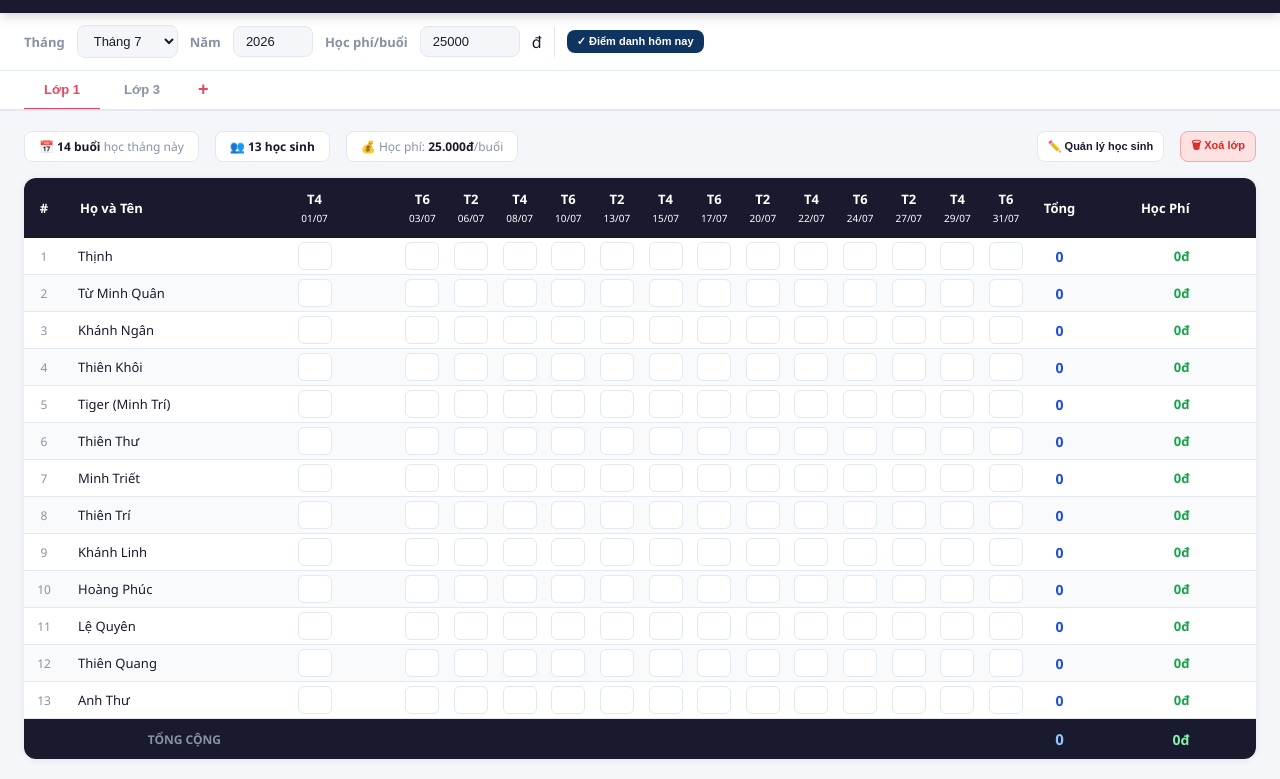
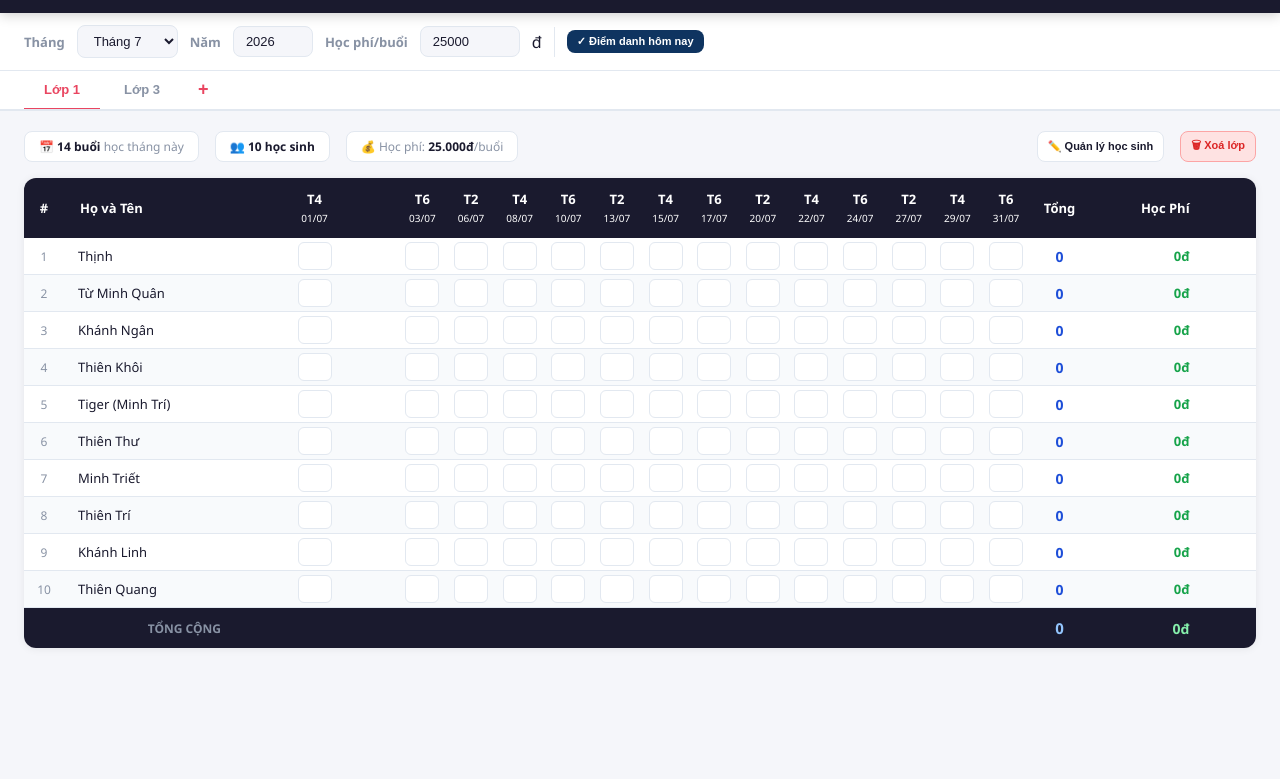
Before and after one commit to tranbaothinhvigw6-blip/diem-danh-hoc-he, a plain HTML site: page index.html in a window 1280 px wide. Shown: the part 62-841 px from the top of the page. After the commit the page ends 800 px from the top, so only its background shows below. Drawn offline with Linux system fonts and the light colour scheme.

Commit message:
Update index.html

```diff
--- a/index.html
+++ b/index.html
@@ -264,7 +264,7 @@
 // ===== STATE =====
 let state = {
   classes: {
-    "Lớp 1": ["Thịnh","Từ Minh Quân","Khánh Ngân","Thiên Khôi","Tiger (Minh Trí)","Thiên Thư","Minh Triết","Thiên Trí","Khánh Linh","Hoàng Phúc","Lệ Quyên","Thiên Quang","Anh Thư"],
+    "Lớp 1": ["Thịnh","Từ Minh Quân","Khánh Ngân","Thiên Khôi","Tiger (Minh Trí)","Thiên Thư","Minh Triết","Thiên Trí","Khánh Linh","Thiên Quang"],
     "Lớp 3": ["Hoàng Khang","Thanh Hà","YSENNY","Jenny","Bảo Trâm","Thiên Kỳ","Quỳnh Như","Triều Phong","Thúy Kiều","Yến My"]
   },
   // attendance[class][month-year][student][dateStr] = true/false
```
